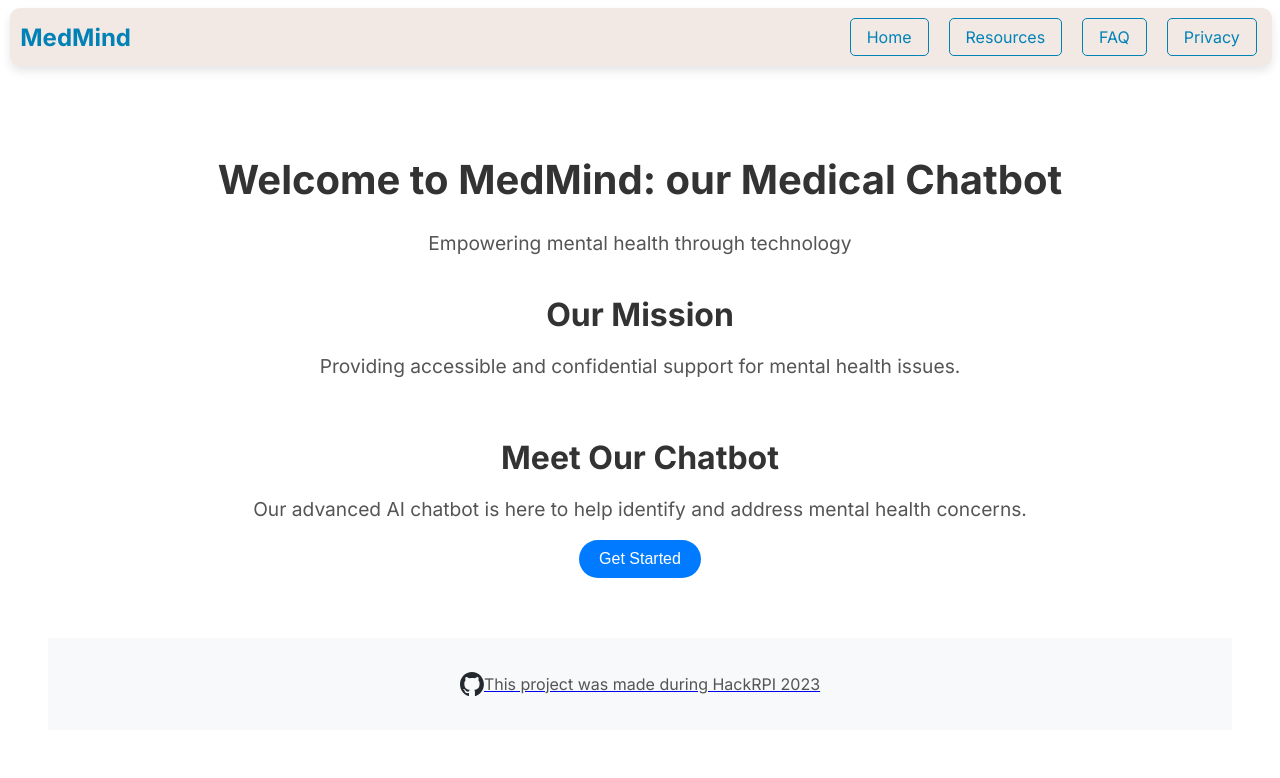
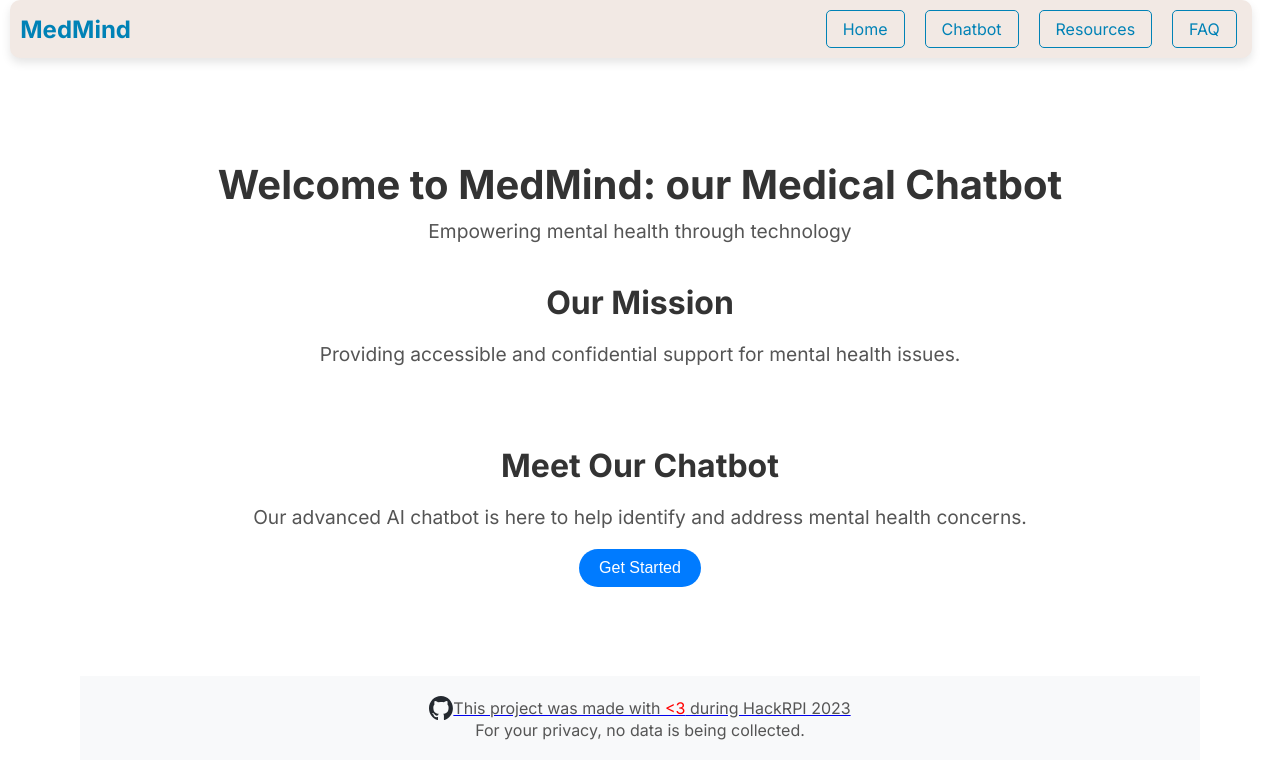
Before and after one commit to BriLo0916/HackRpiProject2023, a Next.js app in the folder frontend/: page / in a window 1280 px wide. Shown: the top 778 px of the page. Built offline with nearby package versions, Linux system fonts and the light colour scheme.

Commit message:
update footer and navbar

```diff
--- a/frontend/src/app/components/navbar/navbar.js
+++ b/frontend/src/app/components/navbar/navbar.js
@@ -9,9 +9,9 @@ function Navbar() {
       <h2>MedMind</h2>
       <div className={styles["gap"]} />
       <Link href="/"> Home </Link>
+      <a href="http://localhost:8000">Chatbot</a>
       <Link href="/resources"> Resources</Link>
       <Link href="/faq">FAQ </Link>
-      <Link href="/privacy">Privacy </Link>
       </div>
     </>
   );
--- a/frontend/src/app/globals.css
+++ b/frontend/src/app/globals.css
@@ -1,3 +1,10 @@
+* {
+  padding: 0;
+  margin: 0;
+  box-sizing: border-box;
+}
+
 .children {
   padding-top: 10vh;
+  height: 90vh;
 }
--- a/frontend/src/app/page.js
+++ b/frontend/src/app/page.js
@@ -32,8 +32,10 @@ export default function Home() {
             width={24}
             height={24}
           />
-            <p> This project was made during HackRPI 2023</p>
+            <p> This project was made with <span style={{color:"red"}}>&lt;3</span> during HackRPI 2023</p>
+
         </a>
+        <p>For your privacy, no data is being collected.</p>
       </footer>
     </div>
   );
--- a/frontend/src/app/page.module.css
+++ b/frontend/src/app/page.module.css
@@ -1,12 +1,15 @@
 .container {
   max-width: 1200px;
+  height: 90vh;
   margin: 0 auto;
   padding: 40px;
+  display: flex;
+  flex-direction: column;
 }
 
 .header {
   text-align: center;
-  margin-bottom: 40px;
+  margin: 40px 0;
 }
 
 .header h1 {
@@ -17,6 +20,7 @@
 .header p {
   font-size: 1.2em;
   color: #555;
+  margin-top: 10px;
 }
 
 .intro,
@@ -36,6 +40,7 @@
 .chatbot p {
   font-size: 1.2em;
   color: #555;
+  margin-bottom: 20px;
 }
 
 .button {
@@ -54,14 +59,17 @@
   transform: scale(1.05); /* Slightly scale up on hover */
 }
 
+
 .footer {
   text-align: center;
   margin-top: 40px;
   background-color: #f8f9fa;
   padding: 20px 0;
   display: flex;
+  flex-direction: column;
   justify-content: center;
   align-items: center;
+  margin-top: auto;
 }
 
 .footer p {
@@ -73,5 +81,4 @@
   display: flex;
   justify-content: center;
   align-items: center;
-
 }
```
Also changed, not shown: frontend/src/app/privacy/page.js (deleted, +0 -14 lines).
